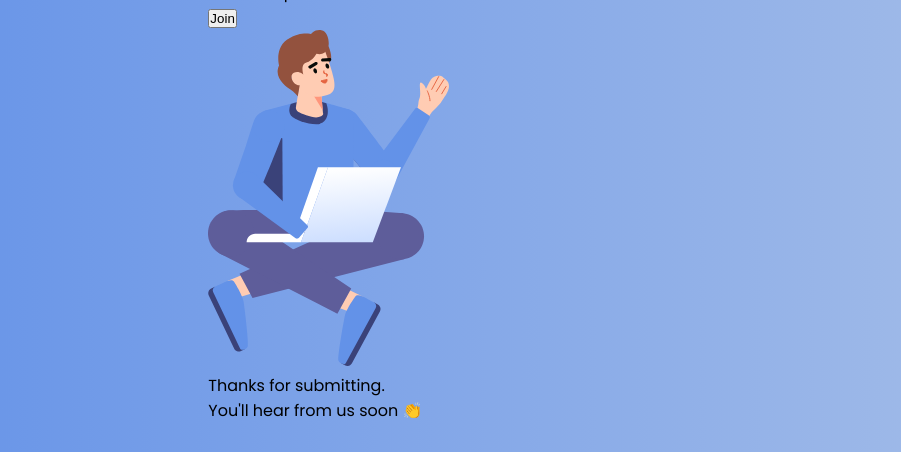
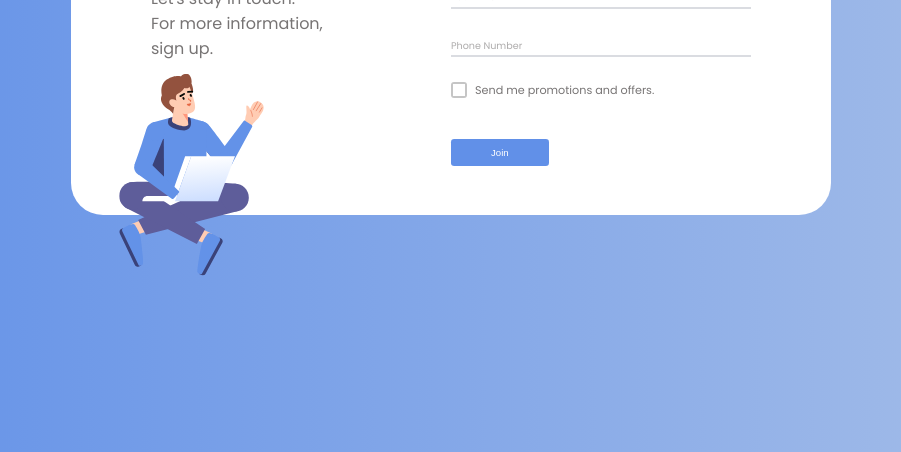
Before and after one commit to Ingoo1/form_animation, a plain HTML site: page index.html in a window 1280 px wide. Shown: the part 348-800 px from the top of the page, without its empty margins (189-1090 px from the left). Drawn offline with nearby package versions, Linux system fonts and the light colour scheme.

Commit message:
added form css

```diff
--- a/style.css
+++ b/style.css
@@ -9,6 +9,155 @@ body {
   justify-content: center;
   align-items: center;
   height: 100vh;
-  font-family: "Poppins", sans-serif;
+  font-family: 'Poppins', sans-serif;
   background: linear-gradient(90deg, #6190e8, #a7bfe8);
 }
+
+form {
+  min-height: 325px;
+  width: 760px;
+  background: white;
+  color: #777474;
+  border-radius: 2rem;
+  padding: 3rem 5rem;
+  display: flex;
+  position: relative;
+}
+
+.title {
+  color: #6391e8;
+}
+.contact-right,
+.contact-left {
+  flex: 1;
+}
+.contact-right {
+  display: flex;
+  flex-direction: column;
+  justify-content: space-between;
+}
+.input {
+  width: 100%;
+  height: 100%;
+  position: absolute;
+  top: 0;
+  border: none;
+  outline: none;
+  color: #777474;
+  font-size: 0.7rem;
+}
+.input-container {
+  position: relative;
+}
+.placeholder {
+  position: relative;
+  z-index: 1;
+  pointer-events: none;
+  padding: 0.3rem 0rem;
+  font-size: 0.6rem;
+  opacity: 0.6;
+  transform-origin: left;
+}
+.line-svg {
+  position: absolute;
+  left: 0;
+  bottom: 0;
+  overflow: visible;
+  opacity: 0.8;
+}
+
+.checkbox-label {
+  font-size: 0.7rem;
+}
+.promo-container {
+  position: relative;
+  display: flex;
+}
+.checkbox {
+  opacity: 0;
+  cursor: pointer;
+  z-index: 3;
+}
+.checkbox-label {
+  padding-left: 0.5rem;
+}
+.checkbox-container {
+  position: relative;
+  height: 1rem;
+  width: 1rem;
+  border-radius: 3px;
+  overflow: hidden;
+}
+.checkmark,
+.checkbox {
+  position: absolute;
+  bottom: 0;
+  left: 0;
+  width: 100%;
+  height: 100%;
+  border: 2px solid #c5c5c5;
+}
+.checkbox-fill {
+  position: absolute;
+  background: #6190e8;
+  width: 100%;
+  height: 100%;
+  top: 100%;
+}
+
+.tick-mark {
+  position: absolute;
+  top: 50%;
+  left: 50%;
+  transform: translate(-50%, -50%) scale(0.6);
+  z-index: 2;
+}
+
+button {
+  font-family: 'Poppins' sans-serif;
+  font-weight: 500;
+  font-size: 0.6rem;
+  background: #6190e8;
+  color: white;
+  border-radius: 0.2rem;
+  border-style: none;
+  padding: 0.5rem 2.5rem;
+  cursor: pointer;
+  margin-top: 1rem;
+  align-self: flex-start;
+}
+
+#character {
+  position: absolute;
+  transform: scale(0.6) translate(0%, 30%);
+  bottom: 0;
+  left: 0;
+  transform-origin: bottom;
+}
+
+.submitted {
+  position: absolute;
+  left: 50%;
+  top: 50%;
+  color: #777474;
+  font-size: 1rem;
+  pointer-events: none;
+  text-align: center;
+  transform: translate(-50%, -50%);
+  opacity: 0;
+}
+
+@media screen and (max-width: 812px) {
+  form {
+    width: 90vw;
+    min-height: 80vh;
+    flex-direction: column;
+    padding: 8rem 3rem;
+  }
+  .line-svg {
+    width: 100%;
+  }
+  #character {
+    transform: scale(0.4) translate(0%, 30%);
+  }
+}
```
